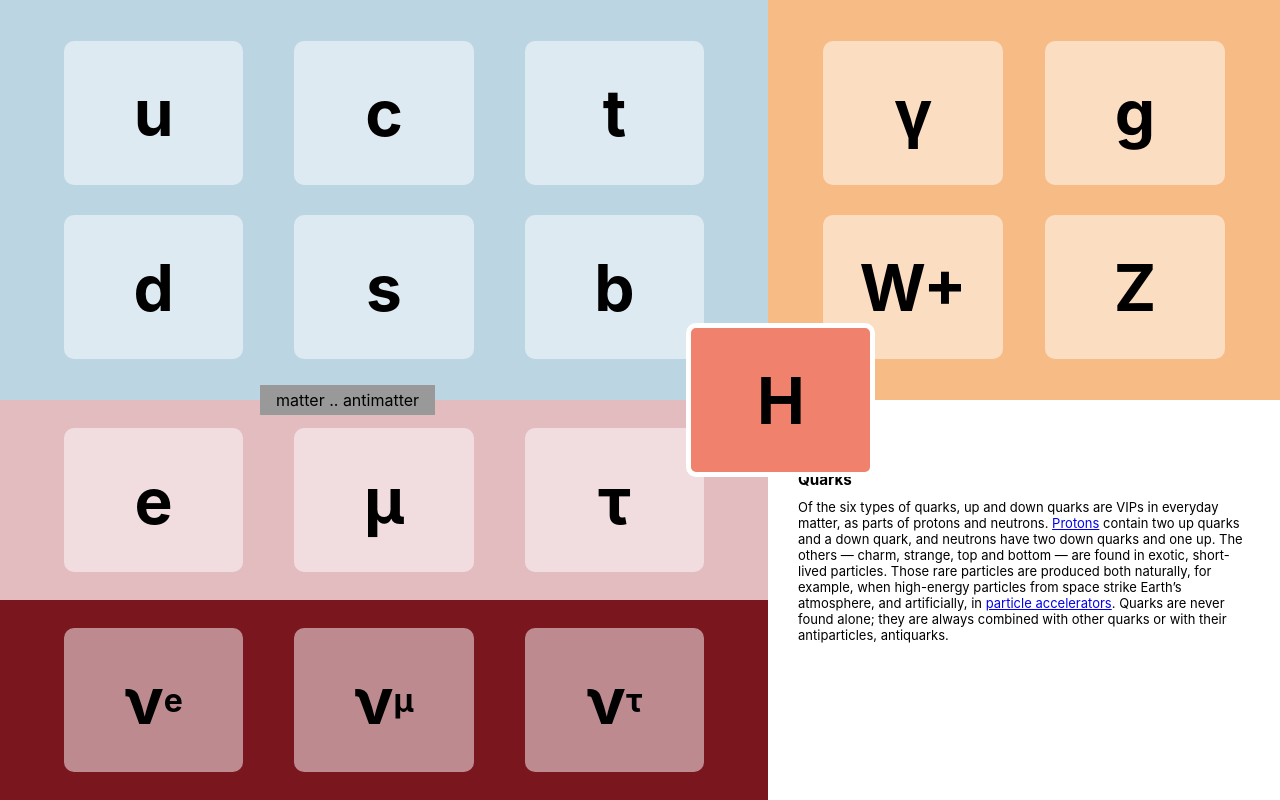
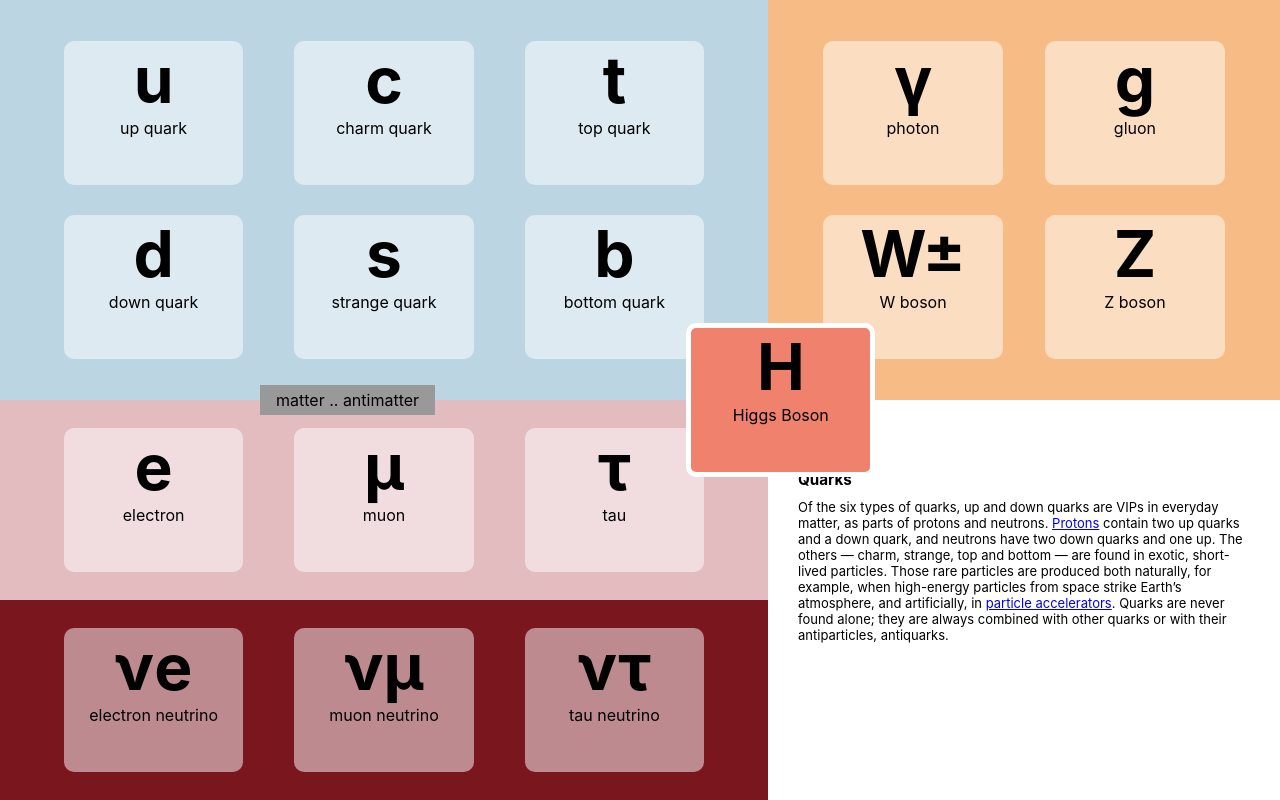
Before and after one commit to tylermachado/sn-particle-model, a React (Create React App) app: page / in a window 1280 px wide. Built offline with nearby package versions, Linux system fonts and the light colour scheme.

Commit message:
add antimatter

```diff
--- a/src/App.js
+++ b/src/App.js
@@ -1,6 +1,8 @@
 import './App.scss';
 import React, { Component } from 'react'
 import * as data from './data/text.json';
+import * as particles from './data/particles.json';
+import * as antiparticles from './data/antiparticles.json';
 
 class App extends Component {
   constructor(props) {
@@ -10,7 +12,8 @@ class App extends Component {
       "active": {
         type: "Active",
         text: "this will disappear"
-      }
+      },
+      "substance": "matter"
     };
   }
 
@@ -29,33 +32,20 @@ class App extends Component {
           matter .. antimatter
         </section>
         <section className="area-higgs-boson particle" onMouseOver={() => this.changeActive("higgs boson")}>
-          H
+          <div className="symbol">H</div>
+          <div className="name">Higgs Boson</div>
         </section>
-        <div className="grid-container">
-          <section className="area-quarks zone" onMouseOver={() => this.changeActive("quarks")}>
-            <div class="particle">u</div>
-            <div class="particle">c</div>
-            <div class="particle">t</div>
-            <div class="particle">d</div>
-            <div class="particle">s</div>
-            <div class="particle">b</div>
-          </section>
-          <section className="area-charged-leptons zone" onMouseOver={() => this.changeActive("charged leptons")}>
-            <div class="particle">e</div>
-            <div class="particle">μ</div>
-            <div class="particle">τ</div>
-          </section>
-          <section className="area-neutrinos zone" onMouseOver={() => this.changeActive("neutrinos")}>
-            <div class="particle">ν<sub>e</sub></div>
-            <div class="particle">ν<sub>μ</sub></div>
-            <div class="particle">ν<sub>τ</sub></div>
-          </section>
-          <section className="area-force-carrying-particles zone" onMouseOver={() => this.changeActive("force-carrying particles")}>
-            <div class="particle">γ</div>
-            <div class="particle">g</div>
-            <div class="particle">W+</div>
-            <div class="particle">Z</div>
-          </section>
+        <div className={"grid-container mode-" + this.state.substance}>
+          {particles.default.map(p => (
+            <section className={"area-" + p.particle.split(' ').join('-') + " zone"} onMouseOver={() => this.changeActive(p.particle)}>
+              {p.subtypes.map(subt =>(
+                <div className="particle">
+                  <div className="symbol">{subt.symbol}</div>
+                  <div className="name">{subt.name}</div>
+                </div>
+              ))}
+            </section>
+          ))}
           <section className="infobox">
             <h3>{this.state.active.type}</h3>
             <p dangerouslySetInnerHTML={ { __html: this.state.active.text} }></p>
--- a/src/App.scss
+++ b/src/App.scss
@@ -91,12 +91,25 @@ sub {
     width:14vw;
     height:18vh;
     margin:0 1vw;
-    display:flex;
+    // display:flex;
     border-radius:10px;
+    text-align:center;
     justify-content: center;
     align-items: center;
-    font-size: 4rem;
-    font-weight: bold;
+    flex-basis: 1;
+
+    .symbol {
+      font-size: 4rem;
+      font-weight: bold;
+      width:100%;
+      display:block;
+    }
+
+    .name {
+      font-size:1rem;
+      width:100%;
+      display:block;
+    }
   }
 
 .area-higgs-boson {
--- /dev/null
+++ b/src/data/antiparticles.json
@@ -0,0 +1,86 @@
+[
+    {
+        "particle": "quarks",
+        "subtypes": [
+            {
+                "name": "antiup",
+                "symbol": "u"
+            },
+            {
+                "name": "anticharm",
+                "symbol": "c"
+            },
+            {
+                "name": "antitop",
+                "symbol": "t"
+            },
+            {
+                "name": "antidown",
+                "symbol": "d"
+            },
+            {
+                "name": "antistrange",
+                "symbol": "s"
+            },
+            {
+                "name": "antibottom",
+                "symbol": "b"
+            }
+        ]
+    },
+    {
+        "particle": "charged leptons",
+        "subtypes": [
+            {
+                "name": "positron",
+                "symbol": "e+"
+            },
+            {
+                "name": "antimuon",
+                "symbol": "μ+"
+            },
+            {
+                "name": "antitau",
+                "symbol": "τ+"
+            }
+        ]
+    },
+    {
+        "particle": "neutrinos",
+        "subtypes": [
+            {
+                "name": "electron antineutrino",
+                "symbol": "νe"
+            },
+            {
+                "name": "muon antineutrino",
+                "symbol": "νμ"
+            },
+            {
+                "name": "tau antineutrino",
+                "symbol": "ντ"
+            }
+        ]
+    },
+    {
+        "particle": "force-carrying particles",
+        "subtypes": [
+            {
+                "name": "photon",
+                "symbol": "γ"
+            },
+            {
+                "name": "gluon",
+                "symbol": "g"
+            },
+            {
+                "name": "W boson",
+                "symbol": "W±"
+            },
+            {
+                "name": "Z boson",
+                "symbol": "Z"
+            }
+        ]
+    }
+]
```
